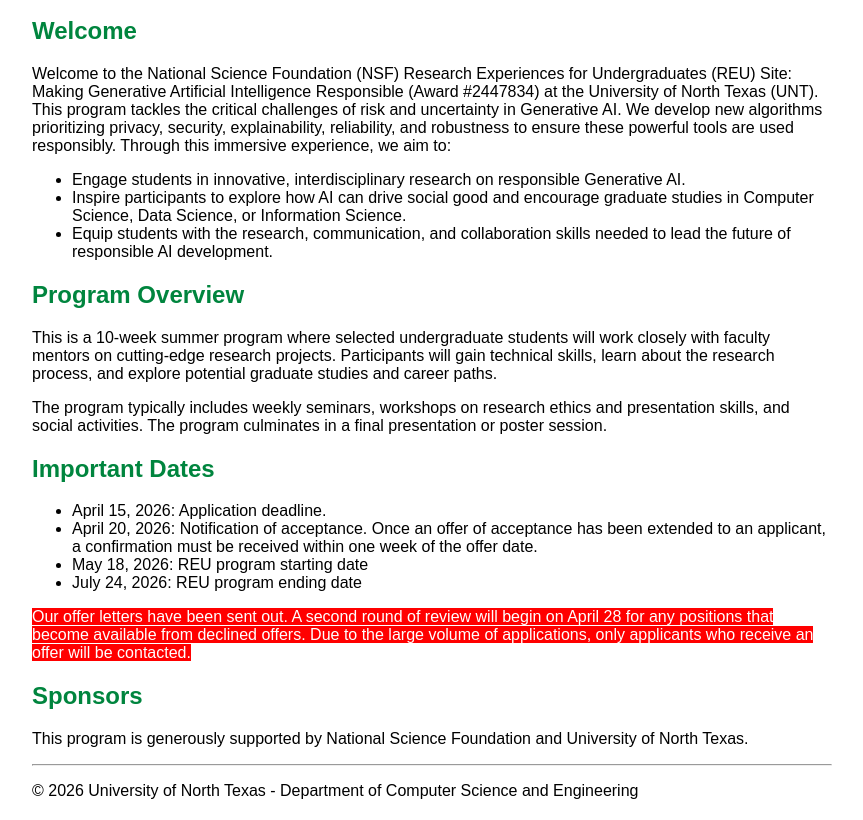
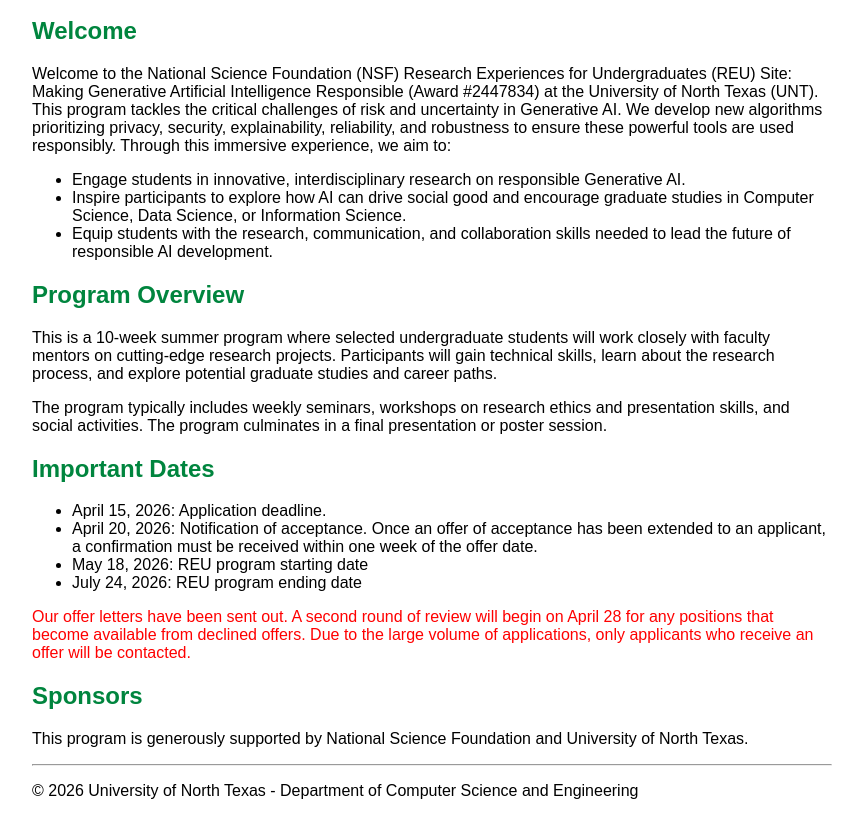
Before and after one commit to ResponsibleAILab/ResponsibleAILab.github.io, a plain HTML site: page index.html in a window 1280 px wide. Shown: the part 173-993 px from the top of the page, without its empty margins (208-1071 px from the left). Drawn offline with Linux system fonts and the light colour scheme.

Commit message:
Fix HTML character references in index.html
Removed HTML character references and restored original HTML tags.

```diff
--- a/index.html
+++ b/index.html
@@ -61,8 +61,7 @@
             <li>May 18, 2026: REU program starting date</li>
             <li>July 24, 2026: REU program ending date</li>
         </ul>
-<span style="background-color: red; color: white;">Our offer letters have been sent out. A second round of review will begin on April 28 for any positions that become available from declined offers. Due to the large volume of applications, only applicants who receive an offer will be contacted.</span>
-
+<span style="color: red;">Our offer letters have been sent out. A second round of review will begin on April 28 for any positions that become available from declined offers. Due to the large volume of applications, only applicants who receive an offer will be contacted.</span>
         <h2>Sponsors</h2>
         <p>
             This program is generously supported by National Science Foundation and University of North Texas.
```
